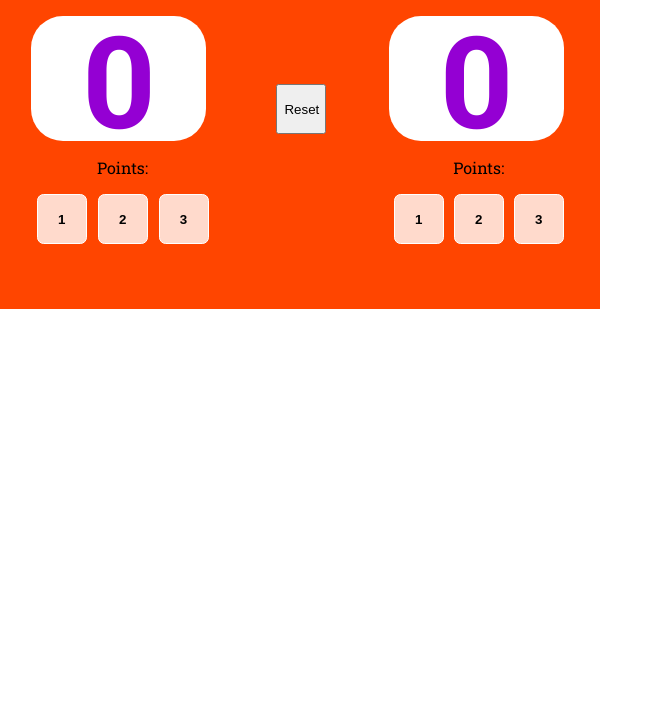
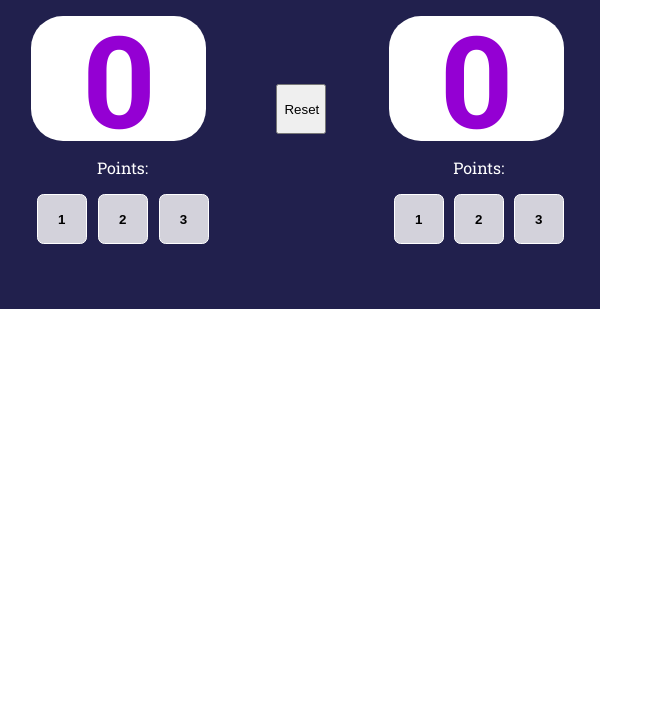
Before and after one commit to 8SilentWhisperer8/Scrimba, a plain HTML site: page Score app/index.html in a window 1280 px wide. Shown: the part 91-800 px from the top of the page, without its empty margins (0-663 px from the left). Drawn offline with Linux system fonts and the light colour scheme.

Commit message:
Update colors

```diff
--- a/Score app/index.css
+++ b/Score app/index.css
@@ -9,7 +9,7 @@ body {
     text-align: center;
     width: 600px;
     height: 400px;
-    background-color: orangered;
+    background-color: rgb(33, 32, 77);
 }
 
 h3 {
@@ -66,3 +66,7 @@ button {
     align-items: center;
     justify-content: center;
 }
+
+p {
+    color: white;
+}
```
